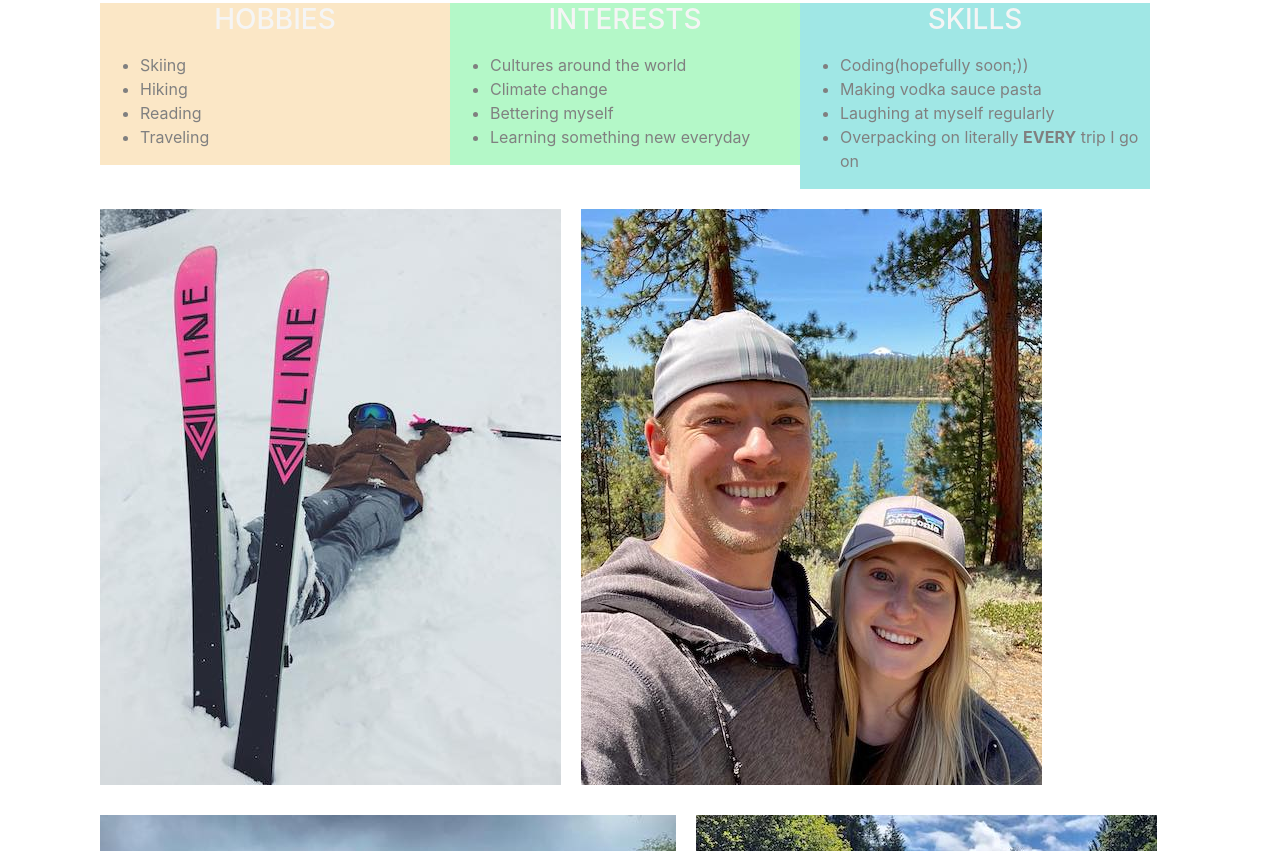
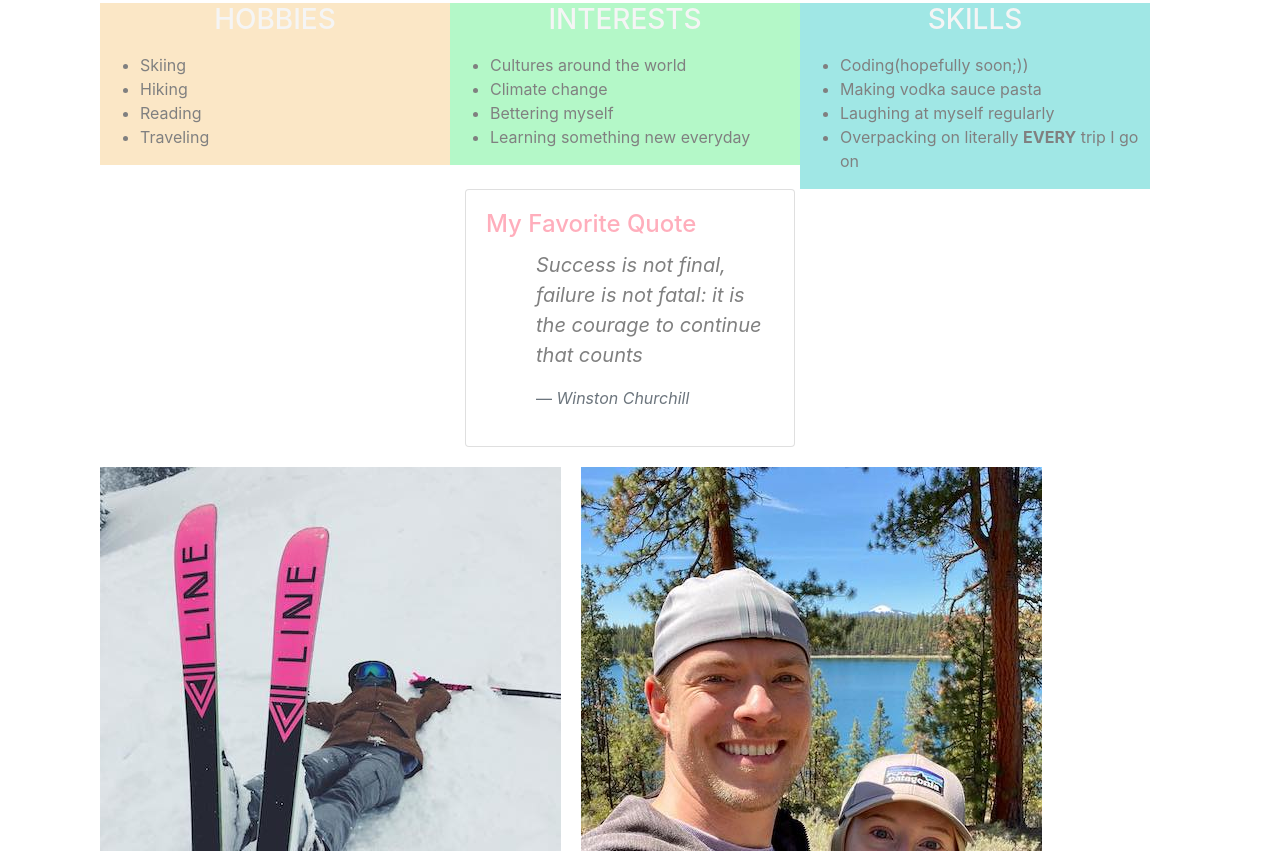
Before and after one commit to svealinnea/Portfolio-Svea, a plain HTML site: page index.html in a window 1280 px wide. Shown: the part 809-1660 px from the top of the page. Drawn offline with Linux system fonts and the light colour scheme.

Commit message:
adds a Winston Churchill quote with Bootstrap styling

```diff
--- a/css/styles.css
+++ b/css/styles.css
@@ -57,5 +57,18 @@ h3 {
   text-decoration: rgb(86, 160, 160);
 }
 body {
-  color: grey
+  color: grey;
 }
+.winston {
+  margin-left: 50px;
+}
+.card {
+  float: right;
+}
+.card-title {
+  color:#FFAEBC;
+}
+.col-md-4 {
+  margin: 200px;
+  margin-left: 350px;
+}
--- a/index.html
+++ b/index.html
@@ -60,6 +60,19 @@
               </ul>
             </p>
           </div>
+          <div class="col-md-4">
+            <div class ="card">
+              <div class="card-body">
+                <h4 class="card-title">My Favorite Quote</h4>
+                <div class="winston">
+                  <blockquote class="blockquote">
+                    <p><em>Success is not final, failure is not fatal: it is the courage to continue that counts</em></p>
+                    <footer class="blockquote-footer"><cite>Winston Churchill</cite></footer>
+                  </blockquote>
+                </div>
+              </div>
+            </div>
+          </div>
           <img src="img/Ski.jpg" alt="Photo of Skiing">
           <img src="img/tands.jpg" alt="Photo of tylerandsvea">
           <img src="img/mexico.jpg" alt="Mexico Photo">
```
Also changed, not shown: 1 other file.
